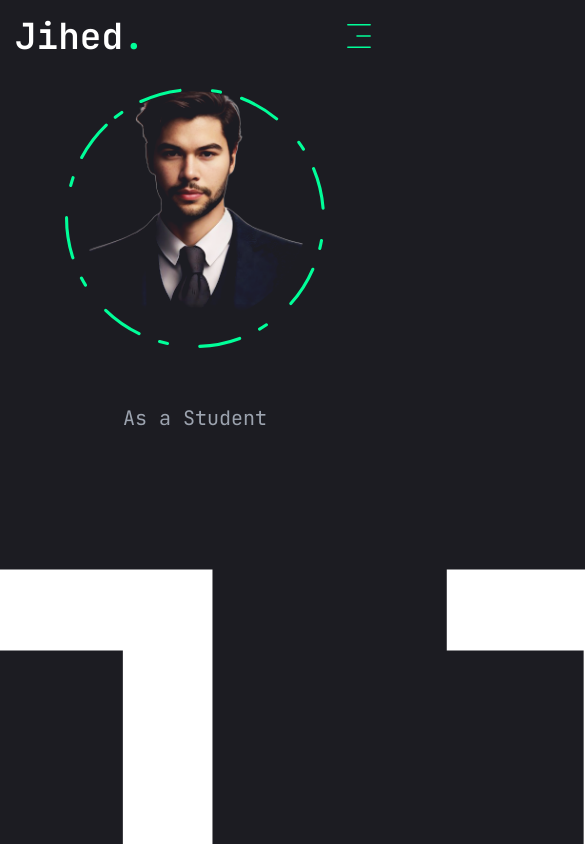
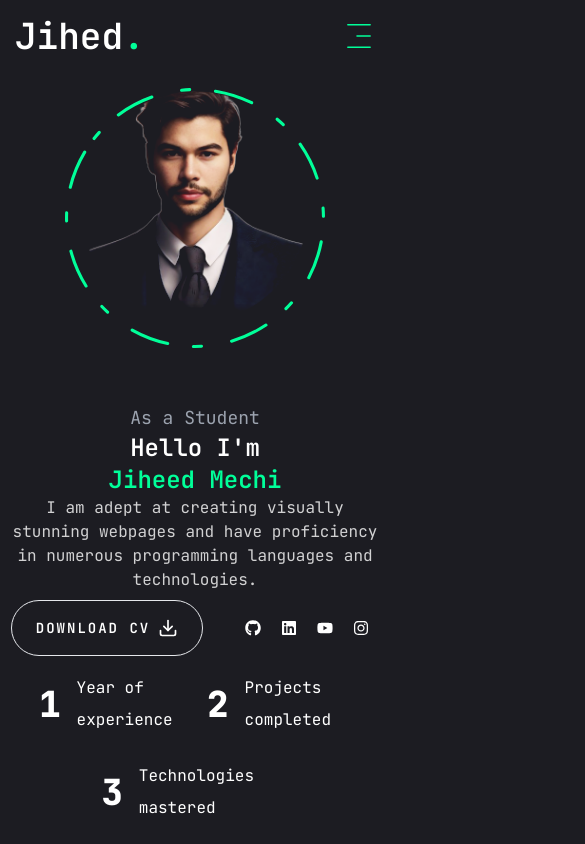
Before and after one commit to j1hed/portfolioo, a Next.js app: page / in a window 390 px wide. Shown: the top 844 px of the page, 585 px wide, since content can reach past the window. Built offline with nearby package versions, Linux system fonts and the light colour scheme.

Commit message:
some changes

```diff
--- a/app/page.jsx
+++ b/app/page.jsx
@@ -9,34 +9,34 @@ import Stats from "@/components/Stats";
 export default function Home() {
   return (
     <section className="h-full"> {/* Use h-screen for full viewport height and add background color */}
-      <div className="container mx-auto h-full flex flex-col xl:flex-row items-center justify-between  xl:p-1 xl:pb-17">
+      <div className="container mx-auto h-full flex flex-col xl:flex-row items-center justify-between xl:p-1 xl:pb-17">
 
         {/* Text Section */}
-        <div className="text-center xl:text-left order-2 xl:order-none  "> {/* Added horizontal padding */}
-          <div className="text-xl text-gray-400 "> As a Student</div>
-          <h1 className="h1 sm:text-3xl md:text-4xl lg:text-5xl mb-0 font-semibold"> {/* Responsive heading sizes */}
+        <div className="text-center xl:text-left order-2 xl:order-none"> {/* Added horizontal padding */}
+          <div className="text-lg sm:text-xl text-gray-400"> As a Student</div> {/* Adjusted text size */}
+          <h1 className="text-2xl sm:text-3xl md:text-4xl lg:text-5xl mb-0 font-semibold"> {/* Responsive heading sizes */}
             Hello I&apos;m <br />
-            <span className="text-accent ">Jiheed Mechi</span>
+            <span className="text-accent">Jiheed Mechi</span>
           </h1>
-          <p className="max-w-[550px] mb-2 text-white/80 text-sm sm:text-base md:text-lg"> {/* Responsive paragraph sizes */}
+          <p className="max-w-[550px] mb-2 text-white/80 text-base sm:text-lg md:text-xl"> {/* Responsive paragraph sizes */}
             I am adept at creating visually stunning webpages and have proficiency in numerous programming languages and technologies.
           </p>
 
           {/* Button and Socials Section */}
-          <div className="flex flex-raw items-center gap-8">
+          <div className="flex flex-row items-center gap-8">
             <Button
               variant="outline"
               size="lg"
               className="uppercase flex items-center gap-2"
             >
               <span>Download CV</span>
-              <FiDownload className="text-xl  transition-colors  duration-100" />
+              <FiDownload className="text-xl transition-colors duration-100" />
             </Button>
 
             {/* Social Media Section */}
             <Socials
-              containerStyles="flex "
-              iconStyles="w-9 h-9 rounded-full flex justify-center items-center  text-base text-white hover:bg-green-500 transition-colors duration-300"
+              containerStyles="flex"
+              iconStyles="w-9 h-9 rounded-full flex justify-center items-center text-base text-white hover:bg-green-500 transition-colors duration-300"
             />
           </div>
         </div>
```
